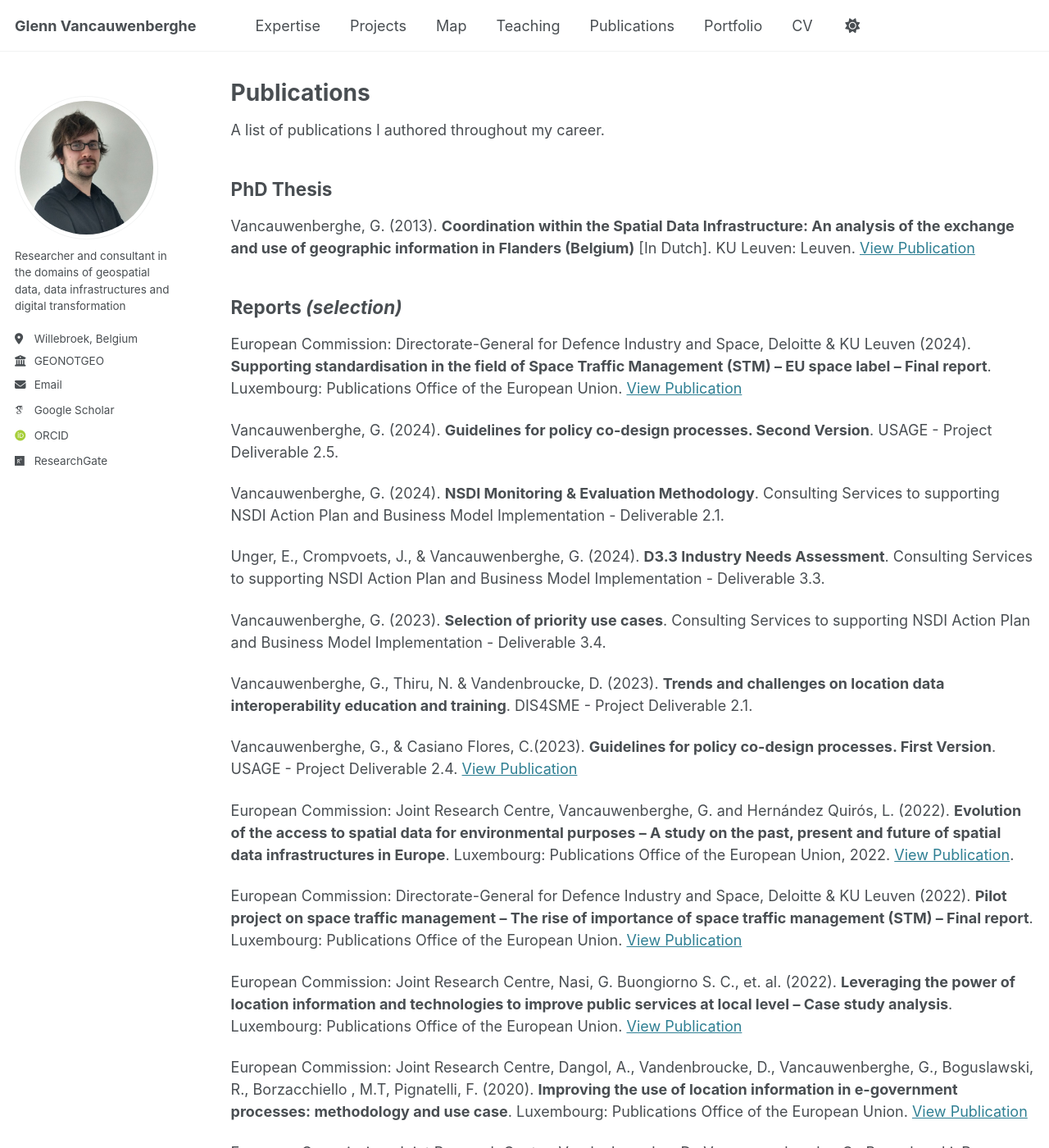
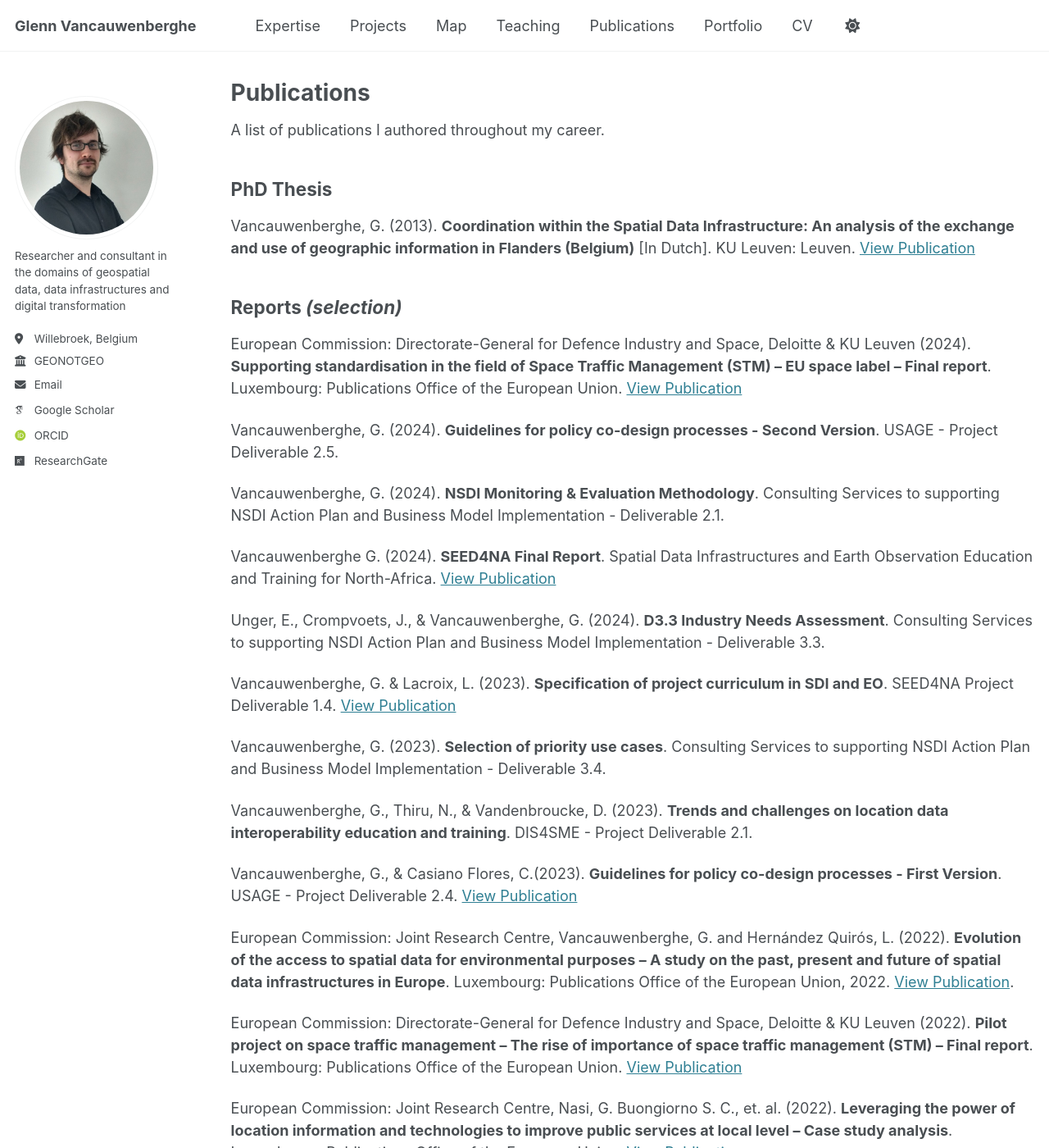
Before and after one commit to GVancauwenberghe/gvancauwenberghe.github.io, a Jekyll site: the page built from _pages/outputs.md, in a window 1280 px wide and 1400 px high. Shown: the whole window at 82% size. Built offline with Jekyll 4.4.1, drawn with Linux system fonts in a browser that asks for light colours; some web fonts are replaced.

Commit message:
Update outputs.md

```diff
--- a/_pages/outputs.md
+++ b/_pages/outputs.md
@@ -15,17 +15,21 @@ Vancauwenberghe, G. (2013). **Coordination within the Spatial Data Infrastructur
 ## Reports _(selection)_
 European Commission: Directorate-General for Defence Industry and Space, Deloitte & KU Leuven (2024). **Supporting standardisation in the field of Space Traffic Management (STM) – EU space label – Final report**. Luxembourg: Publications Office of the European Union. [View Publication](https://data.europa.eu/doi/10.2889/0215426)
 
-Vancauwenberghe, G. (2024). **Guidelines for policy co-design processes. Second Version**. USAGE - Project Deliverable 2.5.
+Vancauwenberghe, G. (2024). **Guidelines for policy co-design processes - Second Version**. USAGE - Project Deliverable 2.5.
 
 Vancauwenberghe, G. (2024). **NSDI Monitoring & Evaluation Methodology**. Consulting Services to supporting NSDI Action Plan and Business Model Implementation - Deliverable 2.1.
 
+Vancauwenberghe G. (2024). **SEED4NA Final Report**. Spatial Data Infrastructures and Earth Observation Education and Training for North-Africa. [View Publication](https://erasmus-plus.ec.europa.eu/nl/projects/search/details/610328-EPP-1-2019-1-BE-EPPKA2-CBHE-JP)
+
 Unger, E., Crompvoets, J., & Vancauwenberghe, G. (2024). **D3.3 Industry Needs Assessment**. Consulting Services to supporting NSDI Action Plan and Business Model Implementation - Deliverable 3.3.
+
+Vancauwenberghe, G. & Lacroix, L. (2023). **Specification of project curriculum in SDI and EO**. SEED4NA Project Deliverable 1.4. [View Publication](https://ec.europa.eu/programmes/erasmus-plus/project-result-content/ff7f2ba0-1662-42a4-8bd7-910143e22766/SEED4NA_D1.4_Specification_of_project_curriculum_in_SDI_and_EO_final.pdf)
 
 Vancauwenberghe, G. (2023). **Selection of priority use cases**. Consulting Services to supporting NSDI Action Plan and Business Model Implementation - Deliverable 3.4.
 
-Vancauwenberghe, G., Thiru, N. & Vandenbroucke, D. (2023). **Trends and challenges on location data interoperability education and training**. DIS4SME - Project Deliverable 2.1.
+Vancauwenberghe, G., Thiru, N., & Vandenbroucke, D. (2023). **Trends and challenges on location data interoperability education and training**. DIS4SME - Project Deliverable 2.1.
 
-Vancauwenberghe, G., & Casiano Flores, C.(2023). **Guidelines for policy co-design processes. First Version**. USAGE - Project Deliverable 2.4. [View Publication](https://drive.google.com/file/d/1UO_nL7T_dBu_ptPNcZEH3KLDj22w3T9A/view)
+Vancauwenberghe, G., & Casiano Flores, C.(2023). **Guidelines for policy co-design processes - First Version**. USAGE - Project Deliverable 2.4. [View Publication](https://drive.google.com/file/d/1UO_nL7T_dBu_ptPNcZEH3KLDj22w3T9A/view)
 
 European Commission: Joint Research Centre, Vancauwenberghe, G. and Hernández Quirós, L. (2022). **Evolution of the access to spatial data for environmental purposes – A study on the past, present and future of spatial data infrastructures in Europe**. Luxembourg: Publications Office of the European Union, 2022. [View Publication](https://data.europa.eu/doi/10.2760/723430).
 
```
